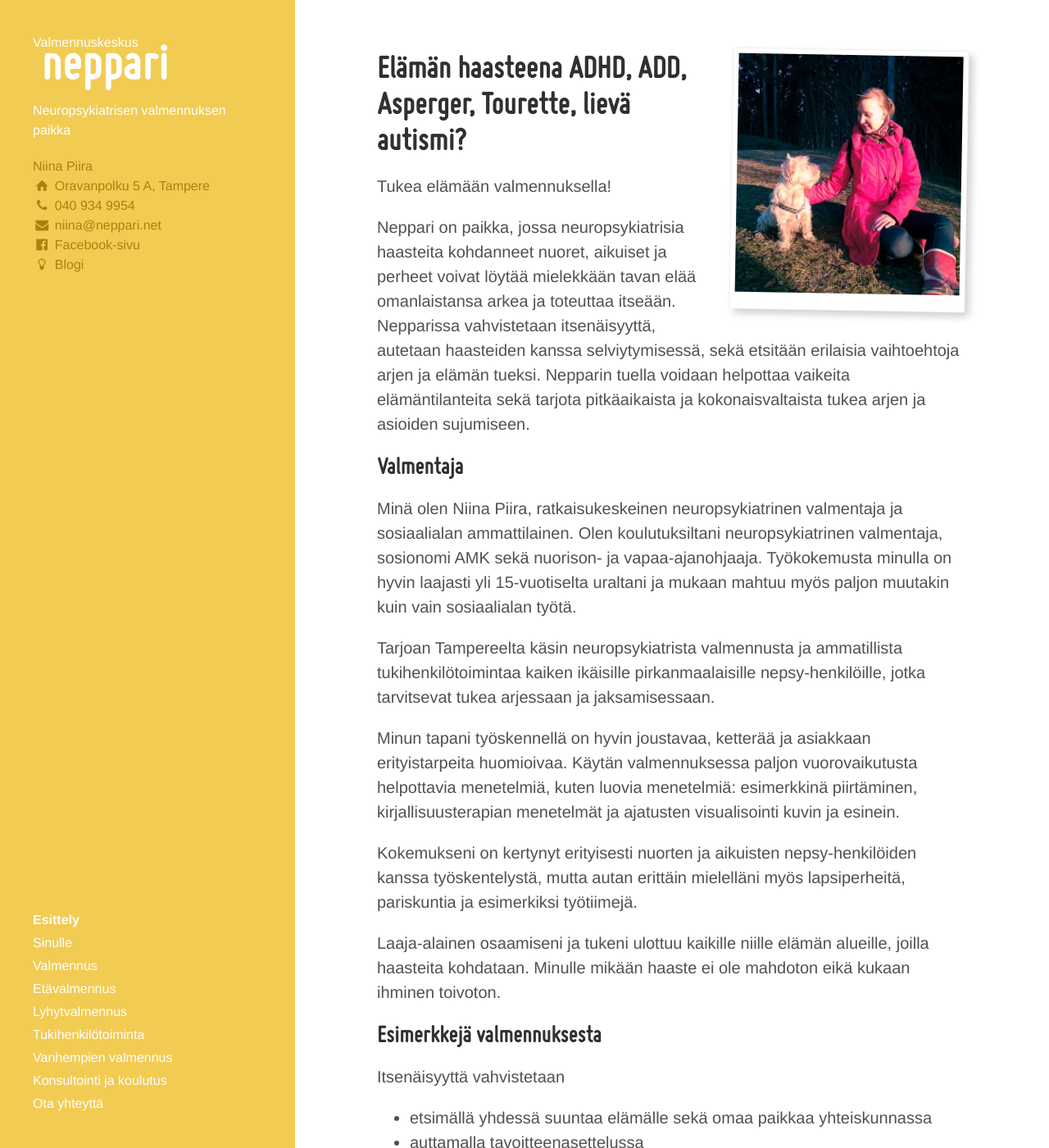
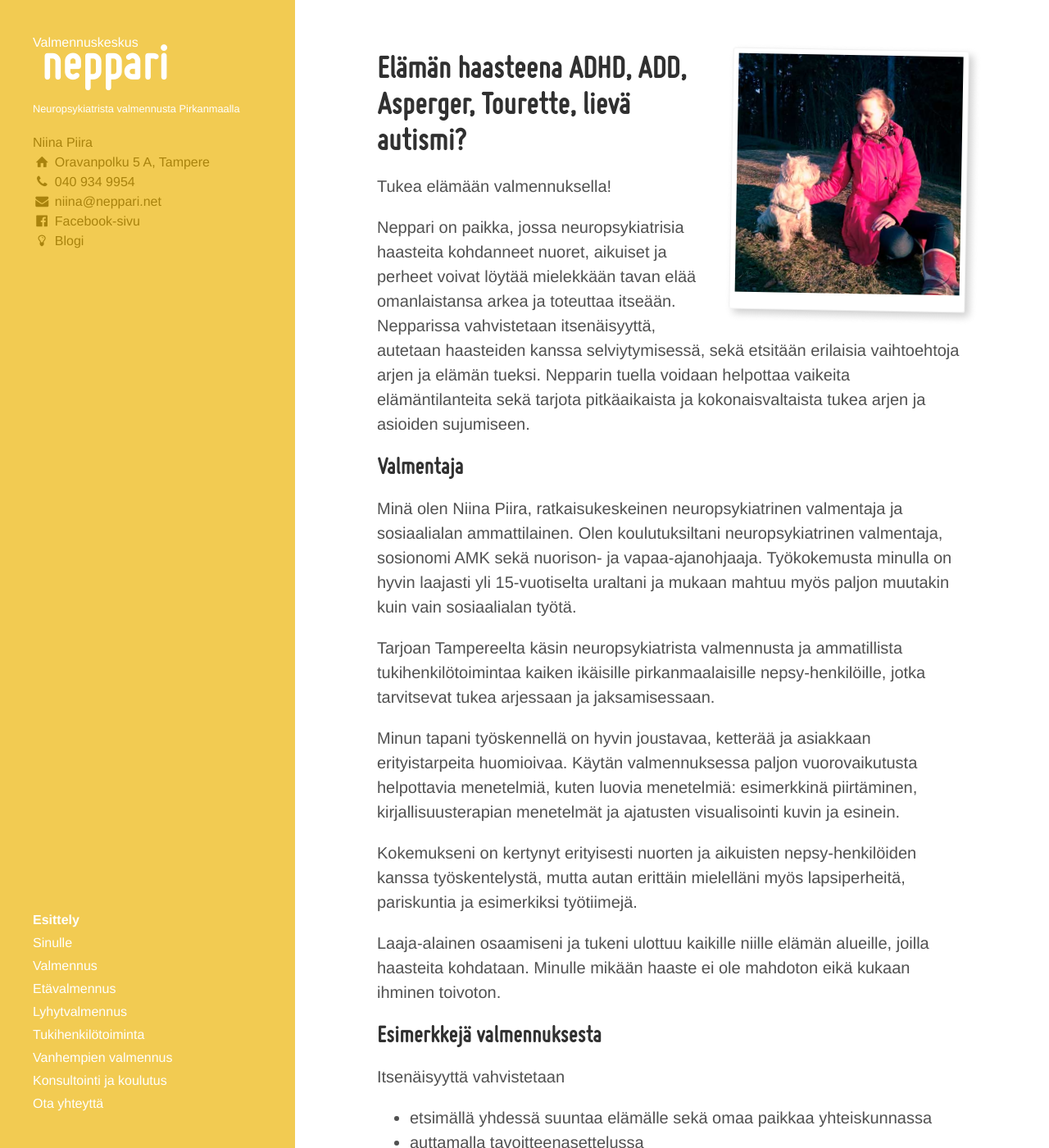
Before and after one commit to niinapiira/neppari.net, a Jekyll site: the page built from index.md, in a window 1280 px wide and 1400 px high. Shown: the whole window at 82% size. Built offline with Jekyll 4.4.1, drawn with Linux system fonts in a browser that asks for light colours; Markdown is read by kramdown in place of the engine named in the settings.

Commit message:
Changed taglines

```diff
--- a/_config.yml
+++ b/_config.yml
@@ -6,9 +6,9 @@ highlighter:      pygments
 pre-title:        Valmennuskeskus
 title:            Neppari
 long-title:       'Valmennuskeskus Neppari'
-tagline:          'Neuropsykiatrista valmennusta Tampereella'
+tagline:          'Neuropsykiatrista valmennusta Tampereella ja Pirkanmaalla'
 description:      'Neppari on neuropsykiatrisen valmennuksen paikka, jossa tarjotaan tukea henkilöille joilla on esimerkiksi ADHD, ADD, Asperger, Tourette tai lievä autismi.'
-tagline-short:    'Neuropsykiatrisen valmennuksen paikka'
+tagline-short:    'Neuropsykiatrista valmennusta Pirkanmaalla'
 siteurl:          http://neppari.net
 
 # Permalinks
--- a/css/_theme.scss
+++ b/css/_theme.scss
@@ -28,7 +28,7 @@ $text-color-on-accent: white;
 		margin: -0.35em 0 0.5rem 0.5rem;
 	}
 	.tagline {
-		//@extend .small;
+		@extend .small;
 		margin: 0 0 1rem 0;
 	}
 }
```
